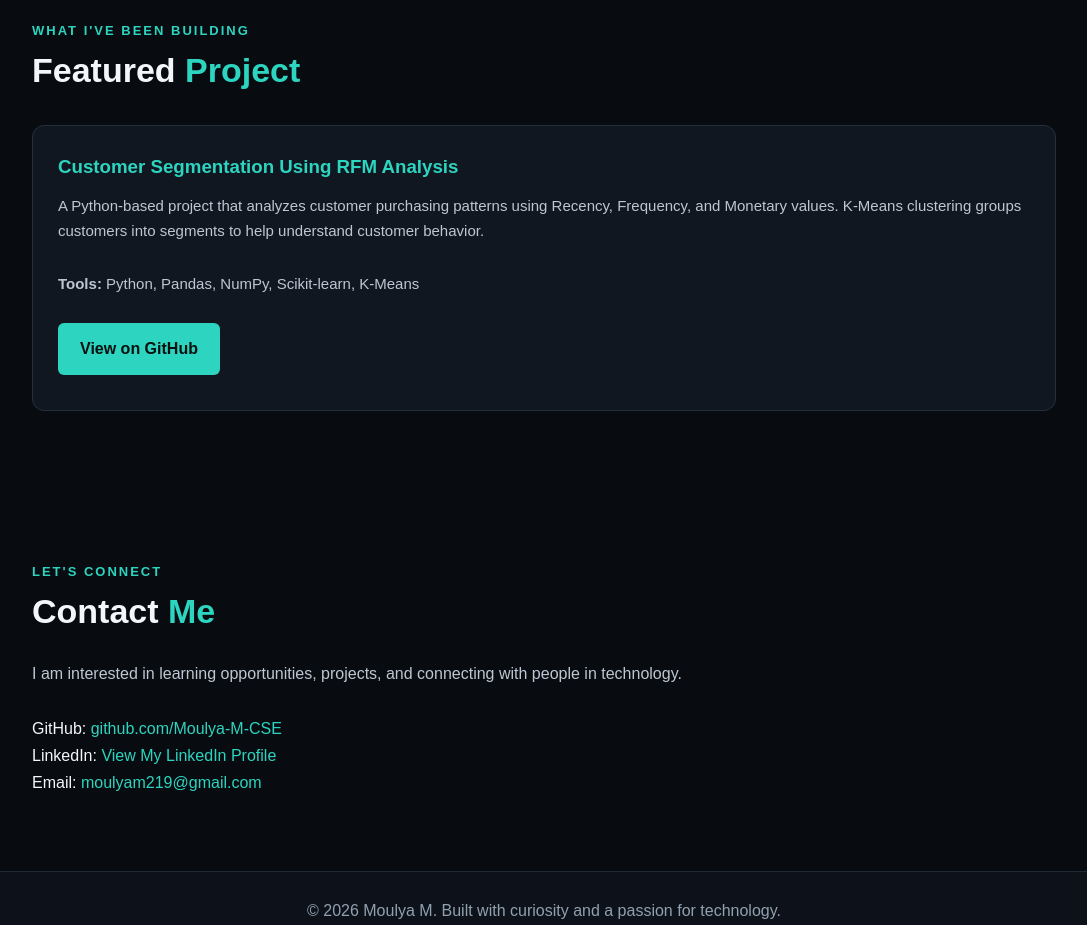
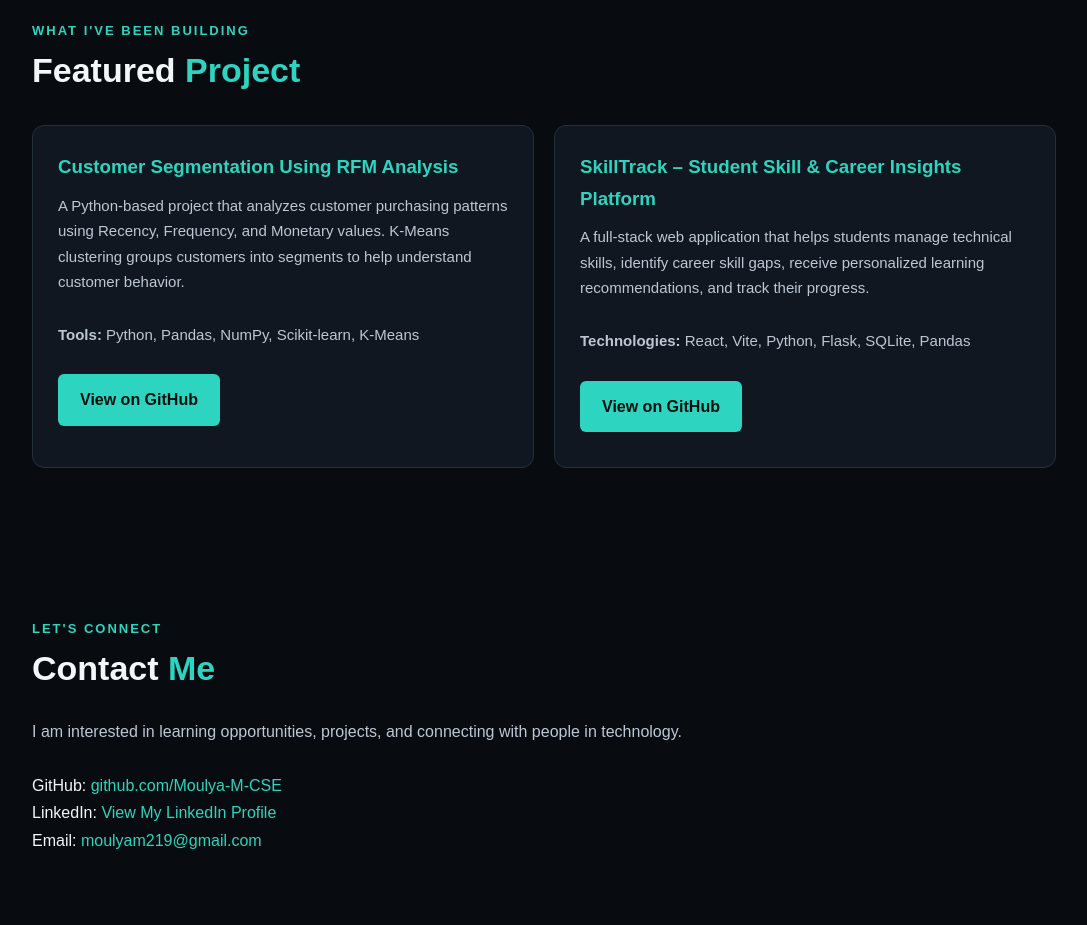
Before and after one commit to Moulya-M-CSE/moulya-portfolio, a plain HTML site: page index.html in a window 1280 px wide. Shown: the part 1540-2465 px from the top of the page, without its empty margins (96-1183 px from the left). Drawn offline with Linux system fonts and the light colour scheme.

Commit message:
Update index.html

```diff
--- a/index.html
+++ b/index.html
@@ -337,6 +337,31 @@ I enjoy learning new technologies, solving problems, and transforming ideas into
                     View on GitHub
                 </a>
             </div>
+            <div class="card">
+    <h3>SkillTrack – Student Skill & Career Insights Platform</h3>
+
+    <p>
+        A full-stack web application that helps students manage
+        technical skills, identify career skill gaps, receive
+        personalized learning recommendations, and track their progress.
+    </p>
+
+    <br>
+
+    <p>
+        <strong>Technologies:</strong>
+        React, Vite, Python, Flask, SQLite, Pandas
+    </p>
+
+    <br>
+
+    <a class="button"
+       href="https://github.com/Moulya-M-CSE/SkillTrack"
+       target="_blank"
+       rel="noopener noreferrer">
+        View on GitHub
+    </a>
+</div>
         </div>
     </section>
 
```
